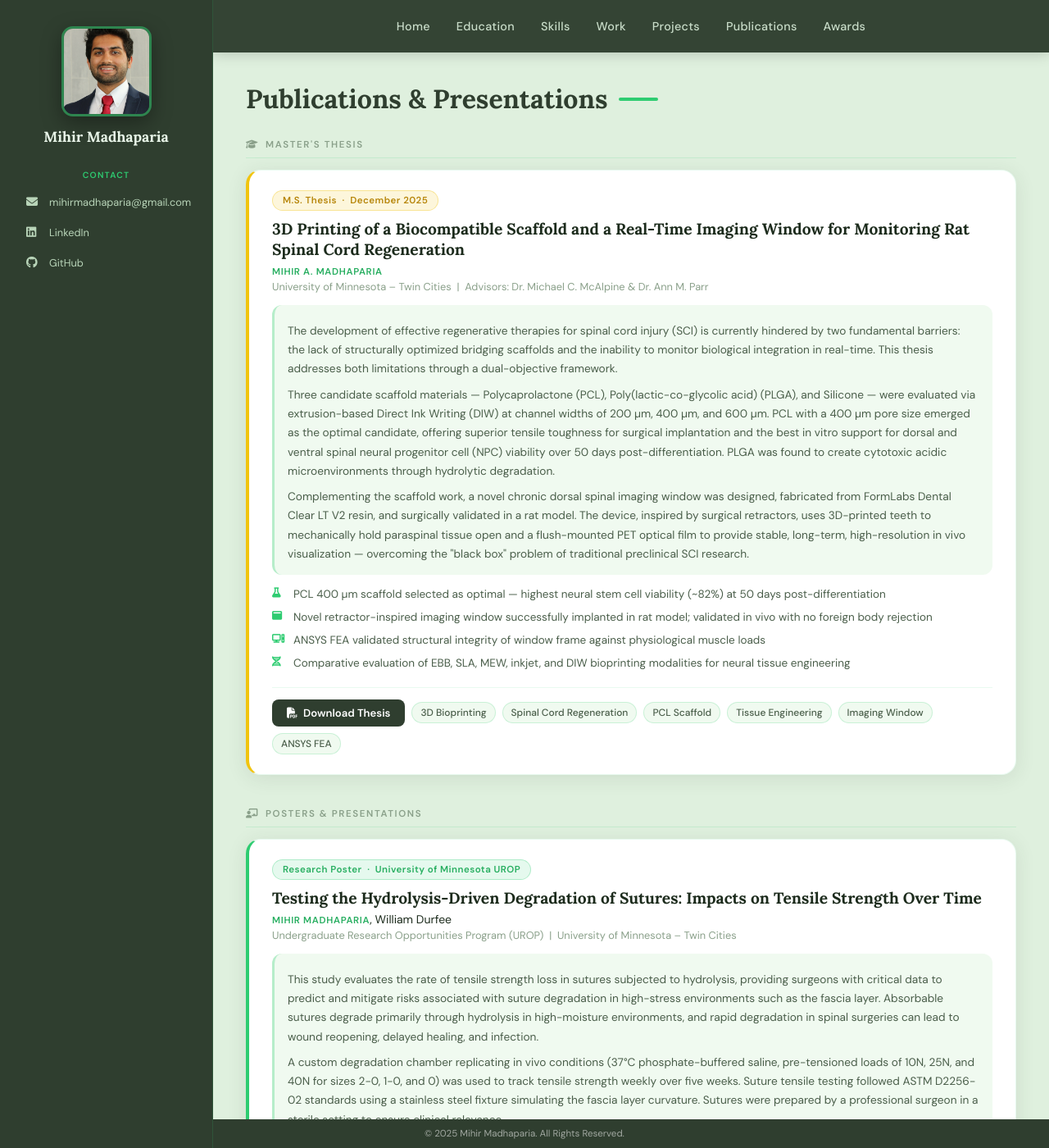
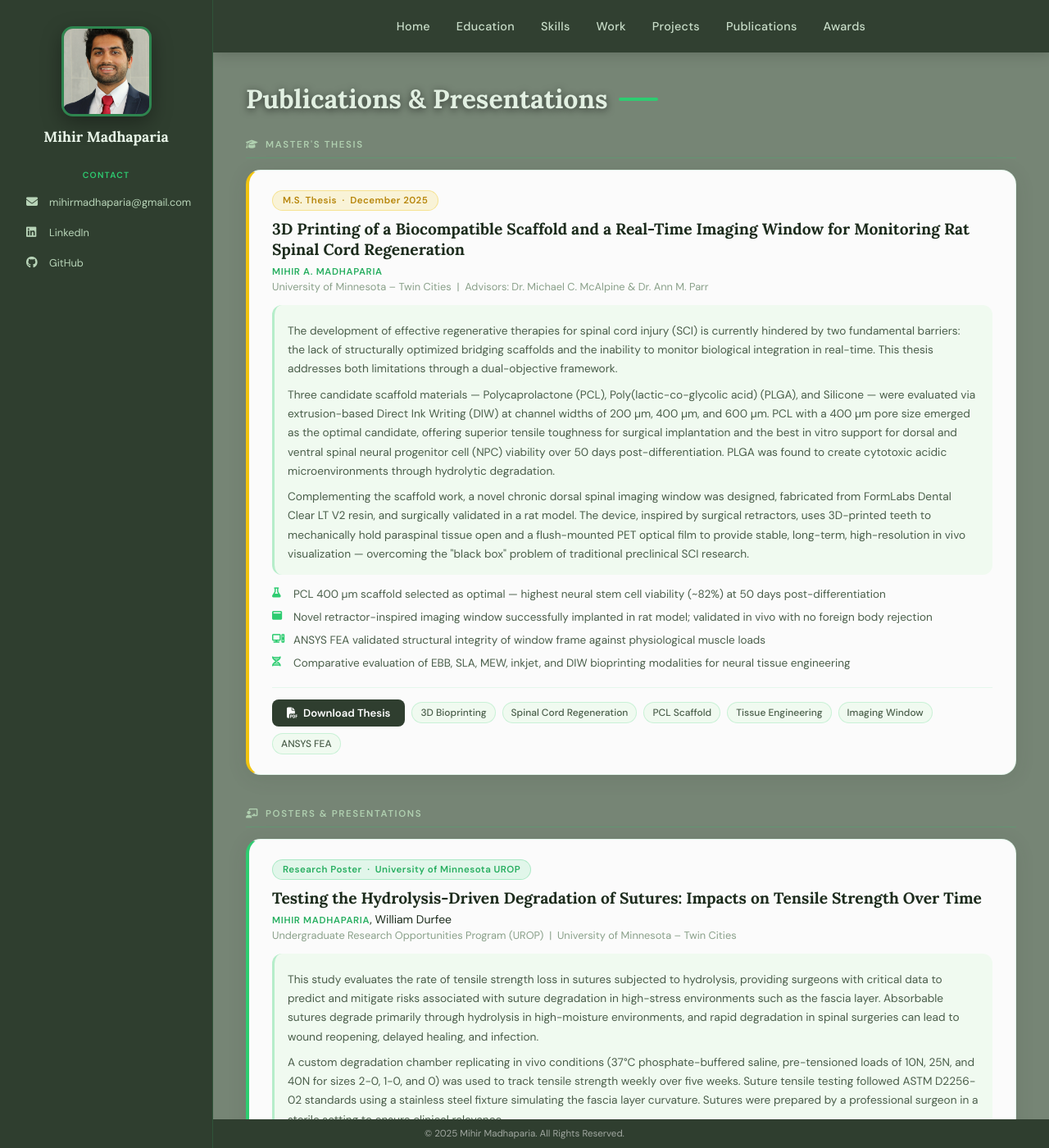
Before and after one commit to mihirmadhaparia/mihirmadhaparia.github.io, a Jekyll site: the page built from publications.html, in a window 1280 px wide and 1400 px high. Shown: the whole window at 82% size. Built offline with Jekyll 4.4.1, drawn with Linux system fonts in a browser that asks for light colours.

Commit message:
Enhance background video styles for home and inner pages
Added styles for background video and inner page overlays.

```diff
--- a/assets/css/style.css
+++ b/assets/css/style.css
@@ -492,10 +492,60 @@ body.home-page .full-page  { width: 100vw; min-height: 100vh; }
 
 .full-page { position: relative; overflow: hidden; }
 
+/* ─── Global background video ───────────────────────────────── */
 #background-video {
   position: fixed; top: 0; left: 0;
   width: 100vw; height: 100vh;
-  object-fit: cover; z-index: -1;
+  object-fit: cover;
+  z-index: -2;
+  transition: filter 0.4s ease;
+}
+
+/* Home: video plays clean, full brightness */
+body.home-page #background-video {
+  filter: none;
+  transform: none;
+}
+
+/* Inner pages: heavy blur + darkening so content stays readable */
+body:not(.home-page) #background-video {
+  filter: blur(20px) brightness(0.30) saturate(0.6);
+  transform: scale(1.06); /* prevents blurred edges from showing */
+}
+
+/* Semi-transparent dark overlay over blurred video on inner pages */
+body:not(.home-page)::before {
+  content: '';
+  position: fixed;
+  inset: 0;
+  background: rgba(15, 28, 15, 0.50);
+  z-index: -1;
+  pointer-events: none;
+}
+
+/* Inner page cards stay crisp white on dark bg */
+body:not(.home-page) .experience-box,
+body:not(.home-page) .skills-box,
+body:not(.home-page) .education-box,
+body:not(.home-page) .award-card,
+body:not(.home-page) .pub-card {
+  background: rgba(255, 255, 255, 0.97);
+  backdrop-filter: blur(2px);
+}
+
+/* Section headings on dark bg */
+body:not(.home-page) .section-heading {
+  color: #e2f0e2;
+  text-shadow: 0 2px 10px rgba(0,0,0,0.6);
+}
+body:not(.home-page) .section-heading::after {
+  background: var(--green-primary);
+}
+
+/* Pub section labels on dark bg */
+body:not(.home-page) .pub-section-label {
+  color: rgba(190, 225, 190, 0.80);
+  border-bottom-color: rgba(46,204,113,0.25);
 }
 
 .home-content {
```
